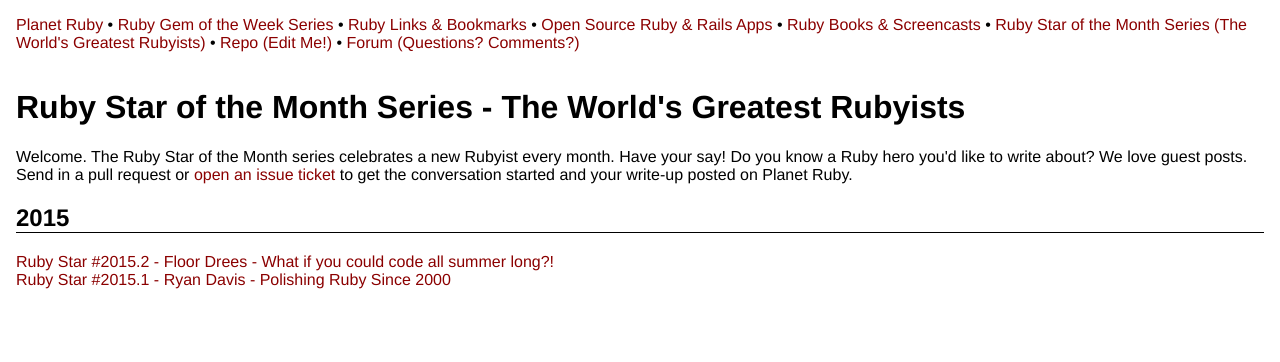
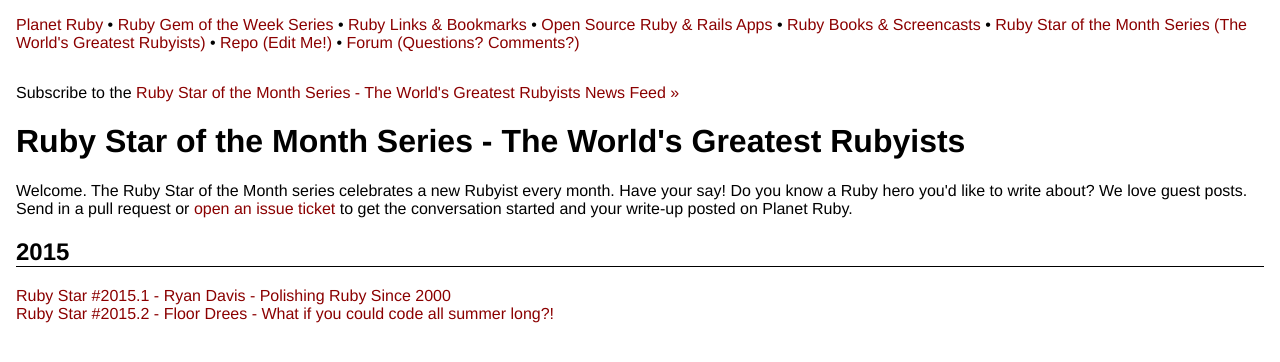
Before and after one commit to planetruby/planetruby.github.io, a Jekyll site: the page built from stars/index.html, in a window 1280 px wide. Shown: the top 362 px of the page. Built offline with Jekyll 4.4.1, drawn with Linux system fonts in a browser that asks for light colours.

Commit message:
add feed

```diff
--- /dev/null
+++ b/stars/feed.xml
@@ -0,0 +1,25 @@
+---
+layout: null
+---
+<?xml version="1.0" encoding="utf-8"?>
+<feed xmlns="http://www.w3.org/2005/Atom">
+  <title>Ruby Star of the Month Series - The World's Greatest Rubyists | {{ site.title }}</title>
+  <link href="{{ site.url }}/stars/feed.xml" rel="self"/>
+  <link href="{{ site.url }}/stars/"/>
+  <updated>{{ site.time | date_to_xmlschema }}</updated>
+  <id>{{ site.url }}/stars/</id>
+  <author>
+    <name>Planet Ruby Team</name>
+  </author>
+  <generator>Jekyll v{{ jekyll.version }}</generator>
+
+  {% for star in site.stars limit: 10 %}
+  <entry>
+    <title>{{ star.title | xml_escape }}</title>
+    <link href="{{ site.url }}{{ star.url }}"/>
+    <updated>{{ star.date | date_to_xmlschema }}</updated>
+    <id>{{ site.url }}{{ star.url }}</id>
+    <content type="html">{{ star.content | xml_escape }}</content>
+  </entry>
+  {% endfor %}
+</feed>
--- a/stars/index.html
+++ b/stars/index.html
@@ -2,6 +2,11 @@
 layout: default
 title: Ruby Star of the Month Series - The World's Greatest Rubyists
 ---
+
+<p>
+  Subscribe to the <a href="{{ site.url }}/stars/feed.xml">{{ page.title}} News Feed »</a>
+</p>
+
 
 <h1>{{ page.title }}</h1>
 
```
Also changed, not shown: _stars/floor-drees.md (+5 -4 lines), _stars/ryan-davis.md (+18 -3 lines).
